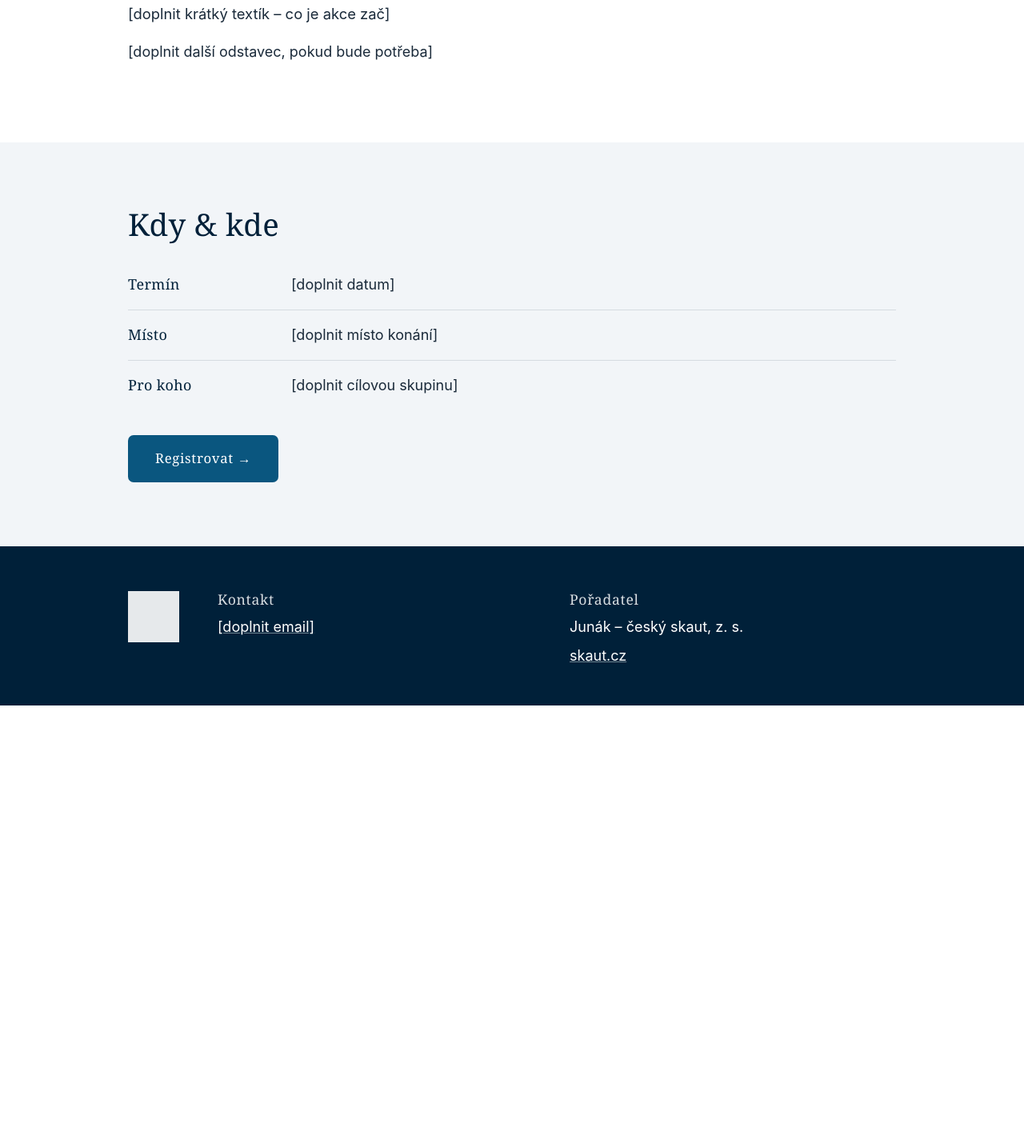
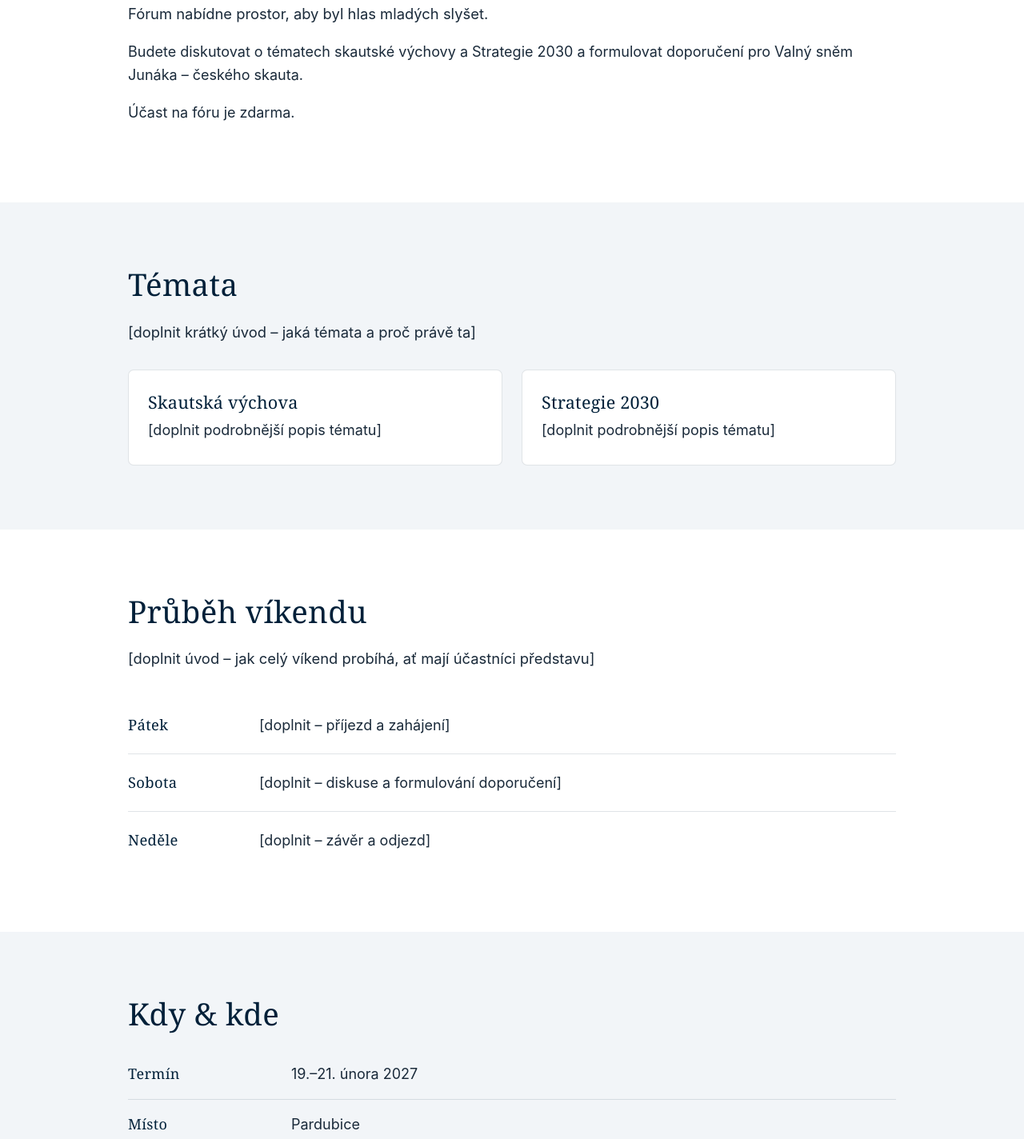
Before and after one commit to SkautDevs/skautske-forum-mladych, a plain HTML site: page index.html in a window 1280 px wide. Shown: the part 744-2168 px from the top of the page at 80% size. Before the commit the page ends 1626 px from the top, so only its background shows below. Drawn offline with Linux system fonts and the light colour scheme; grey boxes are pictures that could not be loaded; a web font is replaced by a local one.

Commit message:
Fill landing page with event details, add Témata and Průběh sections
- Real copy for hero tagline, O akci, and Kdy & kde facts (5 rows)
- New Témata (cards) and Průběh víkendu (timeline) sections, copy placeheld
- Registration CTAs shown as inactive until přihlašování opens 1 Oct 2026;
  kissj.net link kept in a comment for a one-line swap
- Updated meta/OG description to real event details

```diff
--- a/index.html
+++ b/index.html
@@ -4,11 +4,11 @@
     <meta charset="UTF-8">
     <meta name="viewport" content="width=device-width, initial-scale=1.0">
     <title>Skautské fórum mladých</title>
-    <meta name="description" content="Skautské fórum mladých – setkání pro mladé skauty a skautky.">
+    <meta name="description" content="Pilotní ročník setkání roverů a rangers (16–24 let) k důležitým tématům skautingu. 19.–21. února 2027, Pardubice. Účast zdarma.">
 
     <meta property="og:type" content="website">
     <meta property="og:title" content="Skautské fórum mladých">
-    <meta property="og:description" content="Skautské fórum mladých – setkání pro mladé skauty a skautky.">
+    <meta property="og:description" content="Pilotní ročník setkání roverů a rangers (16–24 let) k důležitým tématům skautingu. 19.–21. února 2027, Pardubice. Účast zdarma.">
     <meta property="og:image" content="https://cej2018.skauting.cz/photos/resized/1203-2400.jpg">
     <meta property="og:url" content="https://skautske-forum-mladych.skauting.cz/">
     <meta property="og:locale" content="cs_CZ">
@@ -33,16 +33,57 @@
         <div class="hero__overlay"></div>
         <div class="hero__inner">
             <h1 id="hero-title" class="hero__title">Skautské fórum mladých</h1>
-            <p class="hero__tagline">[doplnit krátký tagline – jednou větou, o co jde]</p>
-            <a class="btn btn--primary" href="https://kissj.net/skautske-forum-mladych">Registrovat&nbsp;&rarr;</a>
+            <p class="hero__tagline">Pilotní ročník setkání roverů a rangers, kteří se vyjadřují k důležitým tématům skautingu.</p>
+            <!-- Až se 1. října 2026 spustí přihlašování, změň tento span na:
+                 <a class="btn btn--primary" href="https://kissj.net/skautske-forum-mladych">Registrovat&nbsp;&rarr;</a> -->
+            <span class="btn btn--soon" aria-disabled="true">Přihlašování spustíme 1.&nbsp;října&nbsp;2026</span>
         </div>
     </section>
 
     <section id="o-akci" class="section" aria-labelledby="o-akci-title">
         <div class="section__inner">
             <h2 id="o-akci-title" class="section__title">O akci</h2>
-            <p class="section__lead">[doplnit krátký textík – co je akce zač]</p>
-            <p>[doplnit další odstavec, pokud bude potřeba]</p>
+            <p class="section__lead">Fórum nabídne prostor, aby byl hlas mladých slyšet.</p>
+            <p>Budete diskutovat o tématech skautské výchovy a Strategie 2030 a formulovat doporučení pro Valný sněm Junáka &ndash; českého skauta.</p>
+            <p>Účast na fóru je zdarma.</p>
+        </div>
+    </section>
+
+    <section id="temata" class="section section--alt" aria-labelledby="temata-title">
+        <div class="section__inner">
+            <h2 id="temata-title" class="section__title">Témata</h2>
+            <p class="section__lead">[doplnit krátký úvod – jaká témata a proč právě ta]</p>
+            <div class="cards">
+                <article class="card">
+                    <h3 class="card__title">Skautská výchova</h3>
+                    <p class="card__text">[doplnit podrobnější popis tématu]</p>
+                </article>
+                <article class="card">
+                    <h3 class="card__title">Strategie 2030</h3>
+                    <p class="card__text">[doplnit podrobnější popis tématu]</p>
+                </article>
+            </div>
+        </div>
+    </section>
+
+    <section id="prubeh" class="section" aria-labelledby="prubeh-title">
+        <div class="section__inner">
+            <h2 id="prubeh-title" class="section__title">Průběh víkendu</h2>
+            <p class="section__lead">[doplnit úvod – jak celý víkend probíhá, ať mají účastníci představu]</p>
+            <ol class="timeline">
+                <li class="timeline__item">
+                    <span class="timeline__day">Pátek</span>
+                    <p class="timeline__text">[doplnit – příjezd a zahájení]</p>
+                </li>
+                <li class="timeline__item">
+                    <span class="timeline__day">Sobota</span>
+                    <p class="timeline__text">[doplnit – diskuse a formulování doporučení]</p>
+                </li>
+                <li class="timeline__item">
+                    <span class="timeline__day">Neděle</span>
+                    <p class="timeline__text">[doplnit – závěr a odjezd]</p>
+                </li>
+            </ol>
         </div>
     </section>
 
@@ -52,18 +93,28 @@
             <dl class="facts">
                 <div class="facts__row">
                     <dt class="facts__term">Termín</dt>
-                    <dd class="facts__desc">[doplnit datum]</dd>
+                    <dd class="facts__desc">19.&ndash;21. února 2027</dd>
                 </div>
                 <div class="facts__row">
                     <dt class="facts__term">Místo</dt>
-                    <dd class="facts__desc">[doplnit místo konání]</dd>
+                    <dd class="facts__desc">Pardubice</dd>
                 </div>
                 <div class="facts__row">
                     <dt class="facts__term">Pro koho</dt>
-                    <dd class="facts__desc">[doplnit cílovou skupinu]</dd>
+                    <dd class="facts__desc">Roveři a rangers od 16 do 24 let</dd>
+                </div>
+                <div class="facts__row">
+                    <dt class="facts__term">Účast</dt>
+                    <dd class="facts__desc">Zdarma</dd>
+                </div>
+                <div class="facts__row">
+                    <dt class="facts__term">Přihlašování</dt>
+                    <dd class="facts__desc">od 1. října 2026</dd>
                 </div>
             </dl>
-            <a class="btn btn--primary" href="https://kissj.net/skautske-forum-mladych">Registrovat&nbsp;&rarr;</a>
+            <!-- Až se 1. října 2026 spustí přihlašování, změň tento span na:
+                 <a class="btn btn--primary" href="https://kissj.net/skautske-forum-mladych">Registrovat&nbsp;&rarr;</a> -->
+            <span class="btn btn--soon btn--soon-light" aria-disabled="true">Přihlašování spustíme 1.&nbsp;října&nbsp;2026</span>
         </div>
     </section>
 
--- a/style.css
+++ b/style.css
@@ -155,6 +155,22 @@
     color: var(--color-text-invert);
 }
 
+.btn--soon {
+    background: transparent;
+    color: var(--color-text-invert);
+    border-color: rgba(255, 255, 255, 0.55);
+    cursor: default;
+    opacity: 0.9;
+}
+.btn--soon:active {
+    transform: none;
+}
+
+.btn--soon-light {
+    color: var(--color-primary);
+    border-color: rgba(0, 32, 57, 0.3);
+}
+
 .section {
     padding: 80px 24px;
 }
@@ -176,6 +192,73 @@
 
 .section__lead {
     font-size: 1.15rem;
+    color: var(--color-text);
+}
+
+.cards {
+    display: grid;
+    grid-template-columns: 1fr;
+    gap: 24px;
+    margin-top: 32px;
+}
+
+@media (min-width: 600px) {
+    .cards {
+        grid-template-columns: repeat(2, 1fr);
+    }
+}
+
+.card {
+    background: var(--color-bg);
+    border: 1px solid rgba(0, 32, 57, 0.12);
+    border-radius: var(--radius-btn);
+    padding: 28px 24px;
+}
+
+.card__title {
+    font-size: 1.35rem;
+    color: var(--color-primary);
+    margin-bottom: 0.4em;
+}
+
+.card__text {
+    margin: 0;
+    color: var(--color-text);
+}
+
+.timeline {
+    list-style: none;
+    margin: 32px 0 0;
+    padding: 0;
+}
+
+.timeline__item {
+    display: grid;
+    grid-template-columns: 1fr;
+    gap: 4px 24px;
+    padding: 20px 0;
+    border-bottom: 1px solid rgba(0, 32, 57, 0.12);
+}
+.timeline__item:last-child {
+    border-bottom: none;
+}
+
+@media (min-width: 600px) {
+    .timeline__item {
+        grid-template-columns: 140px 1fr;
+        align-items: baseline;
+    }
+}
+
+.timeline__day {
+    font-family: var(--font-heading);
+    color: var(--color-primary);
+    letter-spacing: 0.02em;
+    font-size: 1.15rem;
+}
+
+.timeline__text {
+    margin: 0;
     color: var(--color-text);
 }
 
```
